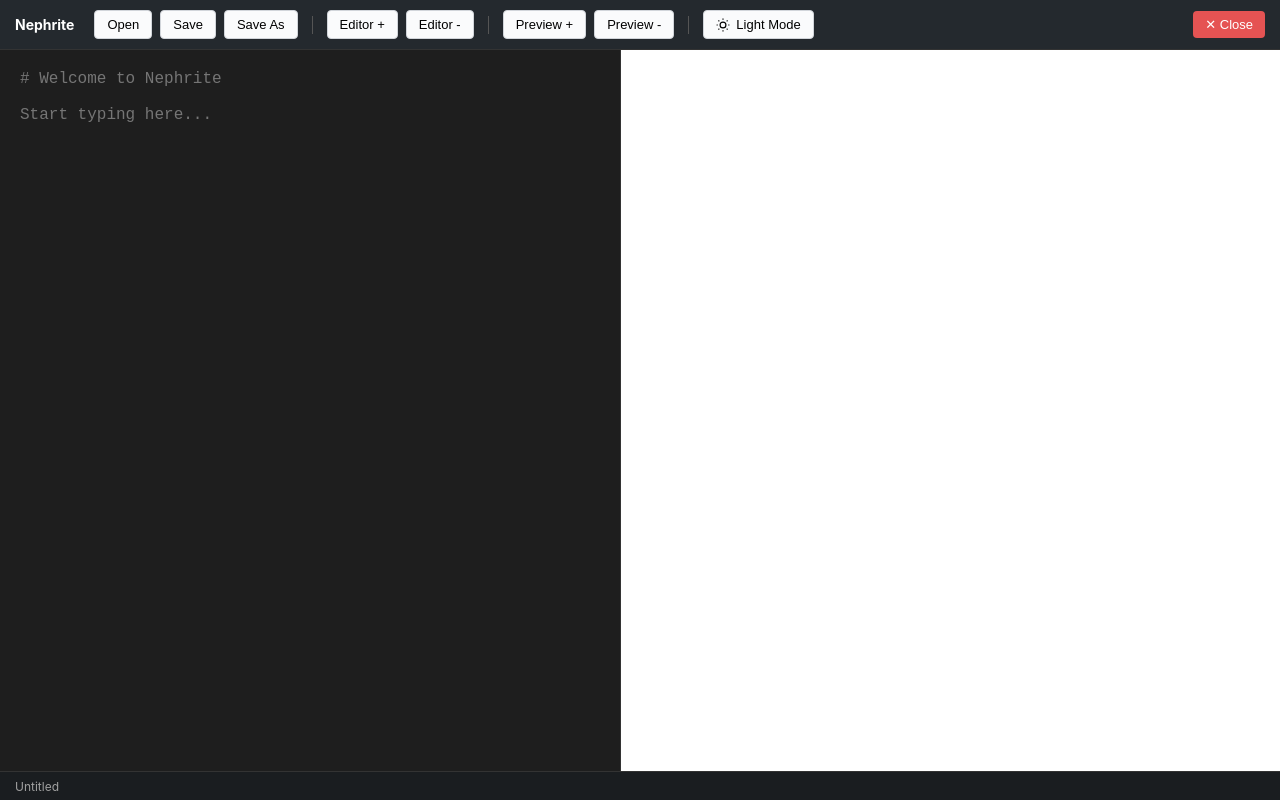
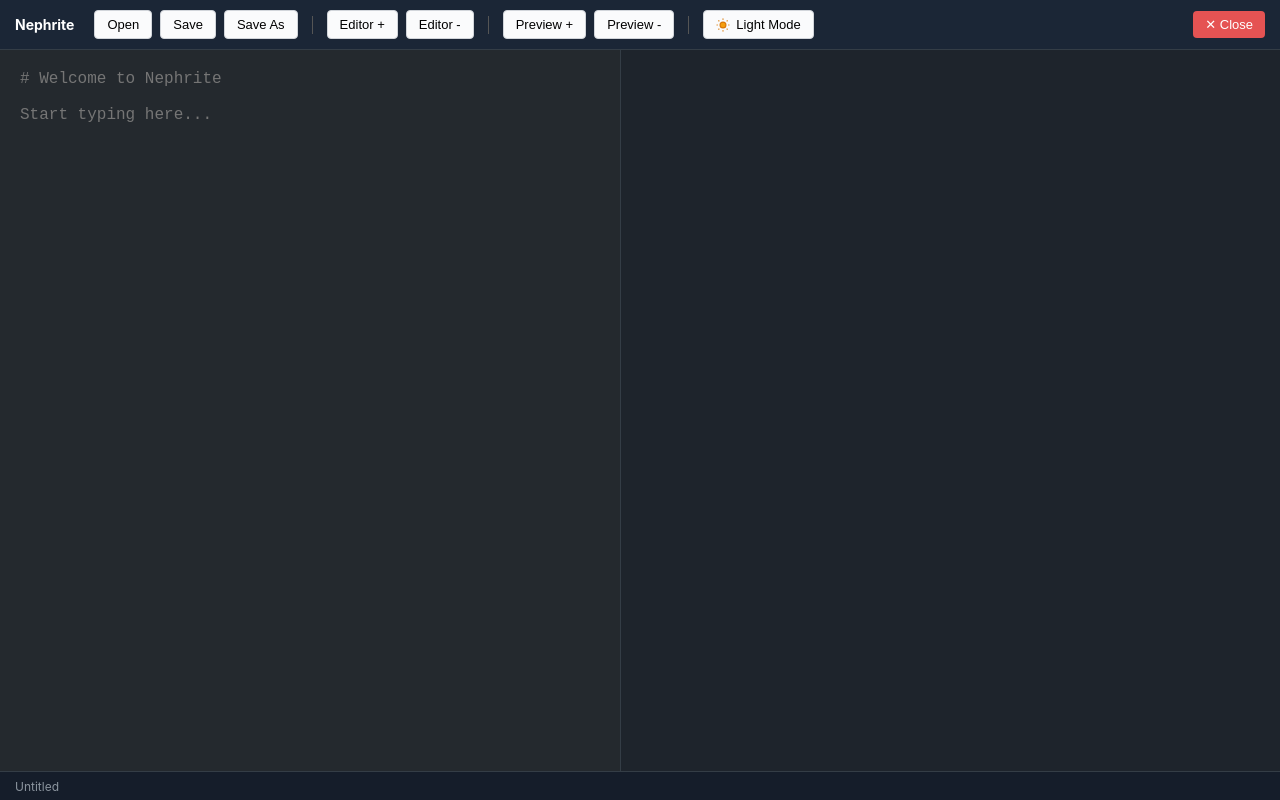
Before and after one commit to FatmanUK/nephrite_markdown, a website built with Vite: page frontend/index.html in a window 1280 px wide. Built offline with nearby package versions, Linux system fonts and the light colour scheme.

Commit message:
Restore the old colour scheme and add taskbar icon

```diff
--- a/frontend/index.html
+++ b/frontend/index.html
@@ -6,17 +6,17 @@
     <title>Nephrite</title>
     <style>
         :root {
-            --bg-toolbar: #24292e;
+            --bg-toolbar: #1b2636;
             --text-toolbar: #ffffff;
-            --bg-editor: #1e1e1e;
-            --text-editor: #d4d4d4;
-            --border-editor: #333333;
-            --bg-preview: #ffffff;
-            --text-preview: #24292e;
-            --bg-code: #f6f8fa;
-            --border-preview: #dfe2e5;
-            --bg-statusbar: #1a1d20;
-            --text-statusbar: #a0a0a0;
+            --bg-editor: #24292e;
+            --text-editor: #e1e4e8;
+            --border-editor: #343d46;
+            --bg-preview: #1e242c;
+            --text-preview: #e1e4e8;
+            --bg-code: #161b22;
+            --border-preview: #343d46;
+            --bg-statusbar: #151d2a;
+            --text-statusbar: #8b949e;
         }
 
         body.light-theme {
@@ -84,7 +84,7 @@
         <button id="btn-zoom-out-pr">Preview -</button>
         <span style="border-left: 1px solid #555; height: 18px; margin: 0 6px;"></span>
 	<button id="btn-theme" style="display: inline-flex; align-items: center; gap: 6px;">
-	    <svg id="theme-icon-sun" width="14" height="14" viewBox="0 0 24 24" fill="none" stroke="currentColor" stroke-width="2">
+	    <svg id="theme-icon-sun" width="14" height="14" viewBox="0 0 24 24" fill="#f59e0b" stroke="#d97706" stroke-width="2">
 		<circle cx="12" cy="12" r="5"></circle>
 		<line x1="12" y1="1" x2="12" y2="3"></line>
 		<line x1="12" y1="21" x2="12" y2="23"></line>
@@ -95,7 +95,7 @@
 		<line x1="4.22" y1="19.78" x2="5.64" y2="18.36"></line>
 		<line x1="18.36" y1="5.64" x2="19.78" y2="4.22"></line>
 	    </svg>
-	    <svg id="theme-icon-moon" width="14" height="14" viewBox="0 0 24 24" fill="none" stroke="currentColor" stroke-width="2" style="display: none;">
+	    <svg id="theme-icon-moon" width="14" height="14" viewBox="0 0 24 24" fill="#3b82f6" stroke="#1d4ed8" stroke-width="2" style="display: none;">
 		<path d="M21 12.79A9 9 0 1 1 11.21 3 7 7 0 0 0 21 12.79z"></path>
 	    </svg>
 	    <span id="theme-text">Light Mode</span>
```
Also changed, not shown: nephrite.svg (added), 2 other files.
